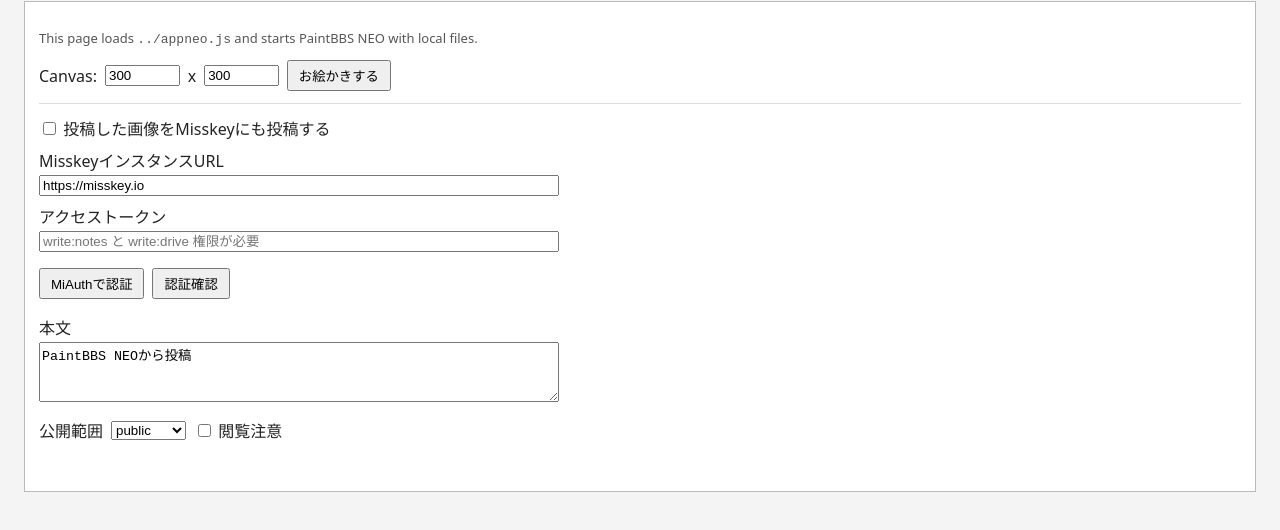
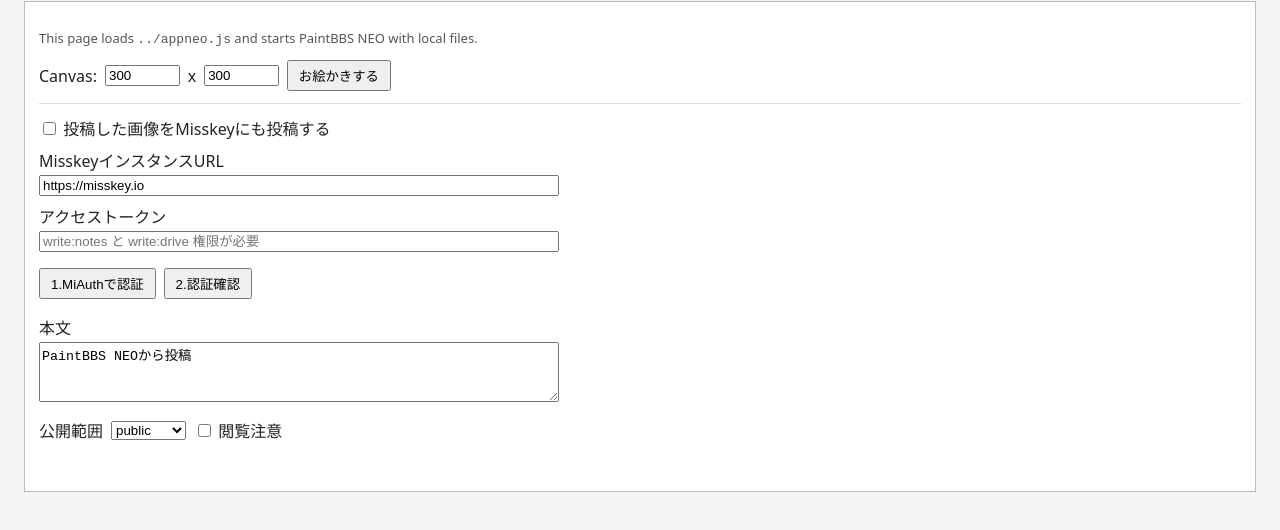
Before and after one commit to sakots/appneo, a plain HTML site: page appneoLocalTest/index.html in a window 1280 px wide. Shown: the part 90-620 px from the top of the page. Drawn offline with Linux system fonts and the light colour scheme.

Commit message:
fix: ボタンに番号追加

```diff
--- a/appneoLocalTest/index.html
+++ b/appneoLocalTest/index.html
@@ -401,8 +401,8 @@
             <input id="misskey-token" type="password" autocomplete="off" placeholder="write:notes と write:drive 権限が必要">
           </label>
           <div class="test-row">
-            <input id="misskey-miauth-start" type="button" value="MiAuthで認証">
-            <input id="misskey-miauth-check" type="button" value="認証確認">
+            <input id="misskey-miauth-start" type="button" value="1.MiAuthで認証">
+            <input id="misskey-miauth-check" type="button" value="2.認証確認">
           </div>
           <label>
             本文
```
